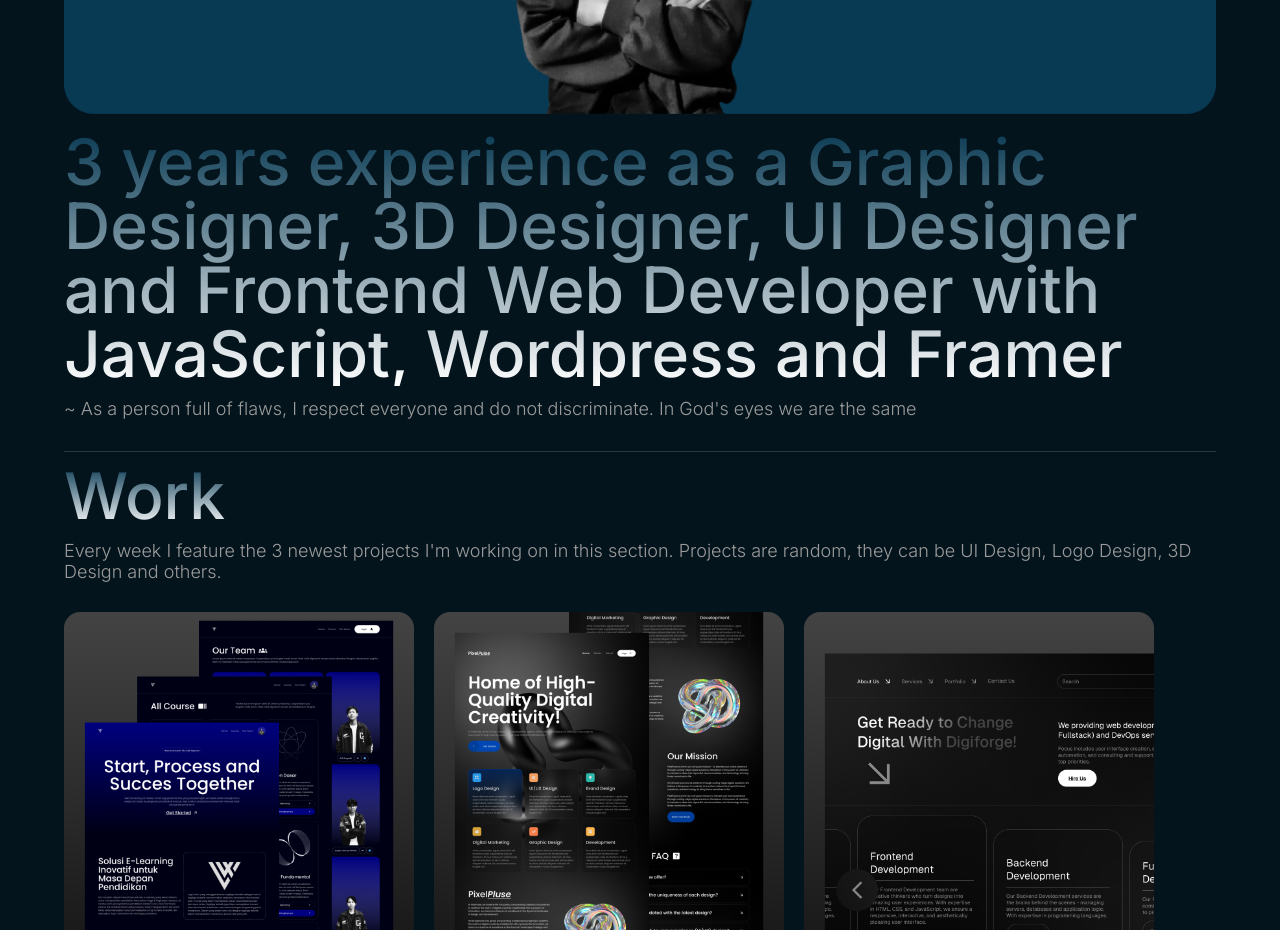
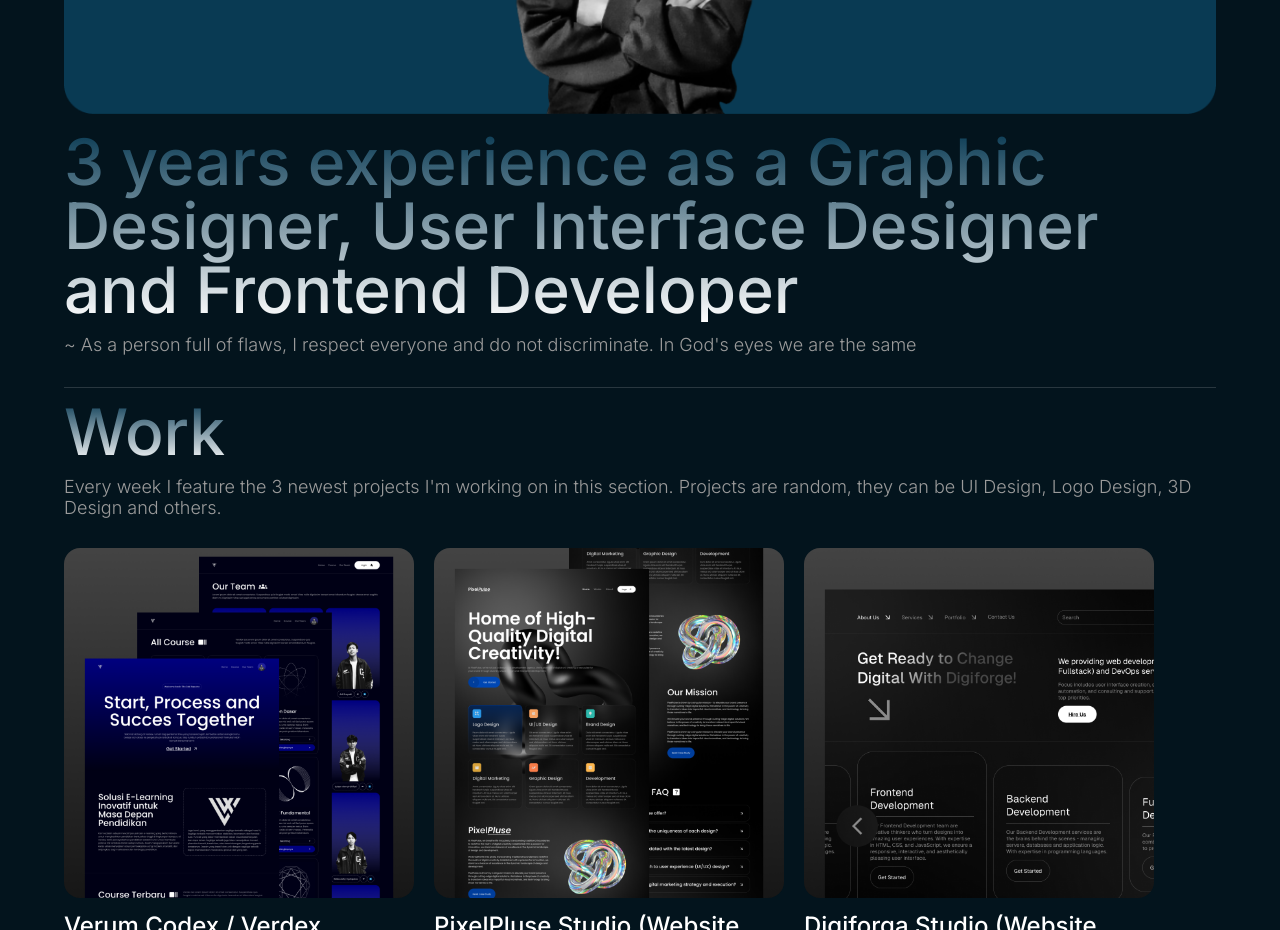
Before and after one commit to yogawanadityapratama/yogawanadityapratama.github.io, a plain HTML site: page index.html in a window 1280 px wide. Shown: the part 1020-1950 px from the top of the page. Drawn offline with nearby package versions, Linux system fonts and the light colour scheme.

Commit message:
mengubah headline experience

```diff
--- a/index.html
+++ b/index.html
@@ -30,7 +30,7 @@
     </div>
     <div class="experience">
         <img src="/src/img/Yogawan Aditya Pratama.png" alt="img">
-        <h2>3 years experience as a Graphic Designer, 3D Designer, UI Designer and Frontend Web Developer with JavaScript, Wordpress and Framer</h2>
+        <h2>3 years experience as a Graphic Designer, User Interface Designer and Frontend Developer</h2>
         <p>~ As a person full of flaws, I respect everyone and do not discriminate. In God's eyes we are the same</p>
     </div>
     <div class="currently-work">
```
